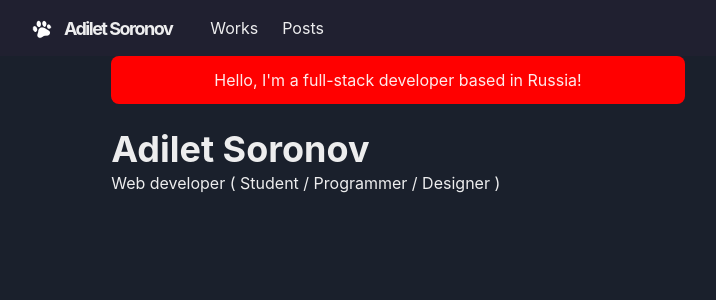
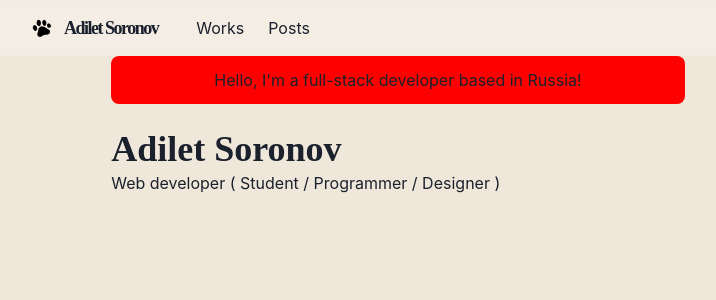
Before and after one commit to adiletelf/tutorial-portfolio, a Next.js app: page / in a window 1280 px wide. Shown: the top 300 px of the page, without its empty margins (242-958 px from the left). Built offline with nearby package versions, Linux system fonts and the light colour scheme.

Commit message:
Add support for dark theme

```diff
--- /dev/null
+++ b/libs/theme.js
@@ -0,0 +1,55 @@
+import { extendTheme } from "@chakra-ui/react";
+import { mode } from '@chakra-ui/theme-tools';
+
+const styles = {
+  global: props => ({
+    body: {
+      bg: mode('#f0e7db', '#202030')(props)
+    }
+  })
+};
+
+const components = {
+  Heading: {
+    variants: {
+      'section-title': {
+        textDecoration: 'underline',
+        fontSize: 20,
+        textUnderlineOffset: 6,
+        textDecorationColor: '#525252',
+        textDecorationThickness: 4,
+        marginTop: 3,
+        marginBottom: 4
+      }
+    }
+  },
+  Link: {
+    baseStyle: props => ({
+      color: mode('#3d7aed', 'ff63c3')(props),
+      textUnderlineOffset: 3
+    })
+  }
+};
+
+const fonts = {
+  heading: "'M PLUS Rounded 1c'"
+};
+
+const colors = {
+  glassTeal: '#88ccaa'
+};
+
+const config = {
+  initialColorMode: 'dark',
+  useSystemColorMode: true
+};
+
+const theme = extendTheme({
+  config,
+  styles,
+  components,
+  colors,
+  fonts
+});
+
+export default theme;
--- a/pages/_app.js
+++ b/pages/_app.js
@@ -1,10 +1,10 @@
 import { ChakraProvider } from "@chakra-ui/provider";
 import Layout from '../components/layouts/main';
-import Theme from '../components/theme'
+import theme from '../libs/theme'
 
 const Website = ({ Component, pageProps, router }) => {
     return (
-        <ChakraProvider theme={Theme}>
+        <ChakraProvider theme={theme}>
             <Layout router={router}>
                 <Component {...pageProps} key={router.route} />
             </Layout>
--- /dev/null
+++ b/pages/_document.js
@@ -0,0 +1,18 @@
+import { ColorModeScript } from "@chakra-ui/react";
+import NextDocument, { Html, Head, Main, NextScript } from 'next/document'
+import theme from '../libs/theme'
+
+export default class Document extends NextDocument {
+    render() {
+        return (
+            <Html lang='en'>
+                <Head />
+                <body>
+                    <ColorModeScript initialColorMode={theme.config.initialColorMode} />
+                    <Main />
+                    <NextScript />
+                </body>
+            </Html>
+        )
+    }
+}
```
